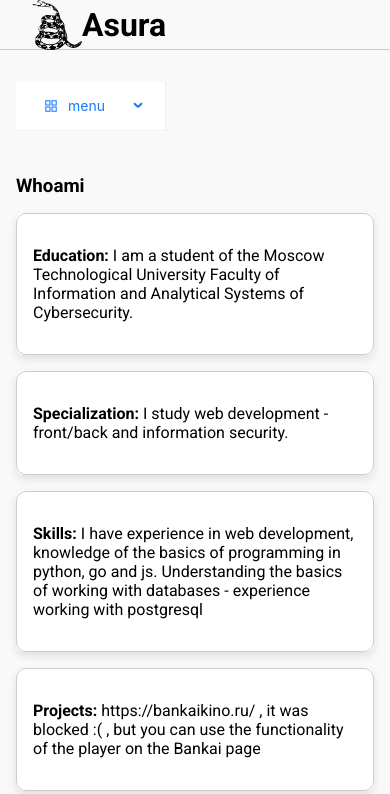
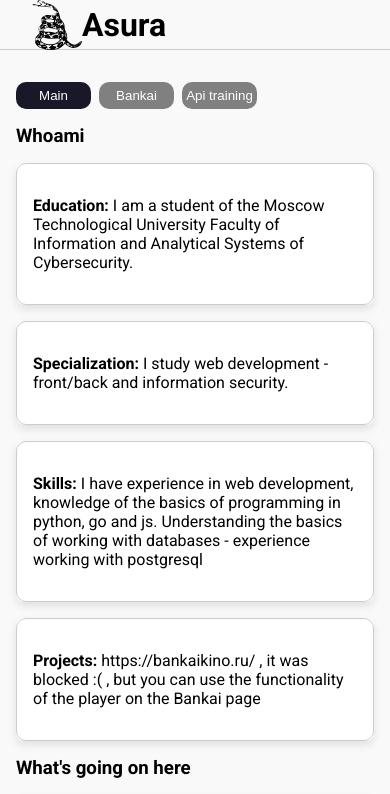
Before and after one commit to Asura-code/react-resume, a React (Vite) app: page / in a window 390 px wide. Shown: the top 794 px of the page. Built offline with nearby package versions, Linux system fonts and the light colour scheme.

Commit message:
burger menu

```diff
--- a/src/App.jsx
+++ b/src/App.jsx
@@ -22,29 +22,36 @@ function App() {
     setMessage(event.target.value);
   };
 
-  let [size, setSize] = useState(90);
+  let [isPc, setIsPC] = useState();
 
   // const onChange = (checked) => {
   //   alert(`switch to ${checked}`);
   // };
+  function isMobileDevice() {
+    return /Android|webOS|iPhone|iPad|iPod|BlackBerry|IEMobile|Opera Mini/i.test(
+      navigator.userAgent
+    );
+  }
 
   return (
     <>
       <Header />
       <main>
-        <div className="isntPC">
-          <BurgerSection
-            size1={size}
-            active={tab}
-            onChange={(currentTab) => setTab(currentTab)}
-          ></BurgerSection>
-        </div>
-        <div className="isPC">
+        {isMobileDevice() ? (
+          <>
+            <BurgerSection
+              active={tab}
+              onChange={(currentTab) => setTab(currentTab)}
+            ></BurgerSection>
+            <br></br>
+          </>
+        ) : (
           <TabsSection
             active={tab}
             onChange={(currentTab) => setTab(currentTab)}
           />
-        </div>
+        )}
+
         {tab == "main" && (
           <>
             <Whoami />
--- a/src/index.css
+++ b/src/index.css
@@ -7,9 +7,9 @@ a{
 img {
   vertical-align: middle;
 }
-.isntPC{
+/* .isntPC{
   visibility: hidden;
-}
+} */
 @media only screen and (max-width: 767px) {
 
   .kinobox_player{
@@ -20,7 +20,7 @@ img {
 
 }
 
-.isPC{
+/* .isPC{
   visibility: visible;
 }
 
@@ -31,10 +31,10 @@ img {
 
   }
   .isntPC{
-    visibility: visible;
-  }
+    visibility: visible; */
+  /* }
 
-}
+} */
 
 
 
```
